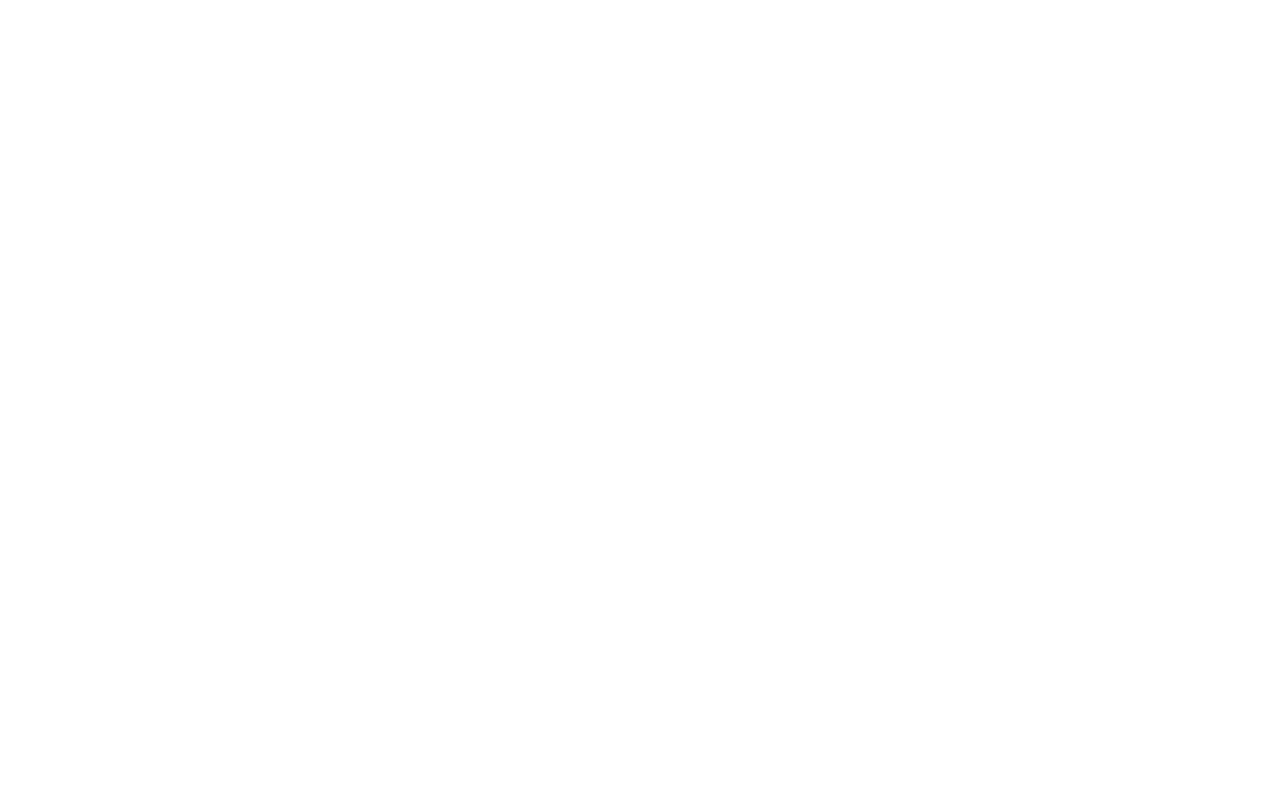
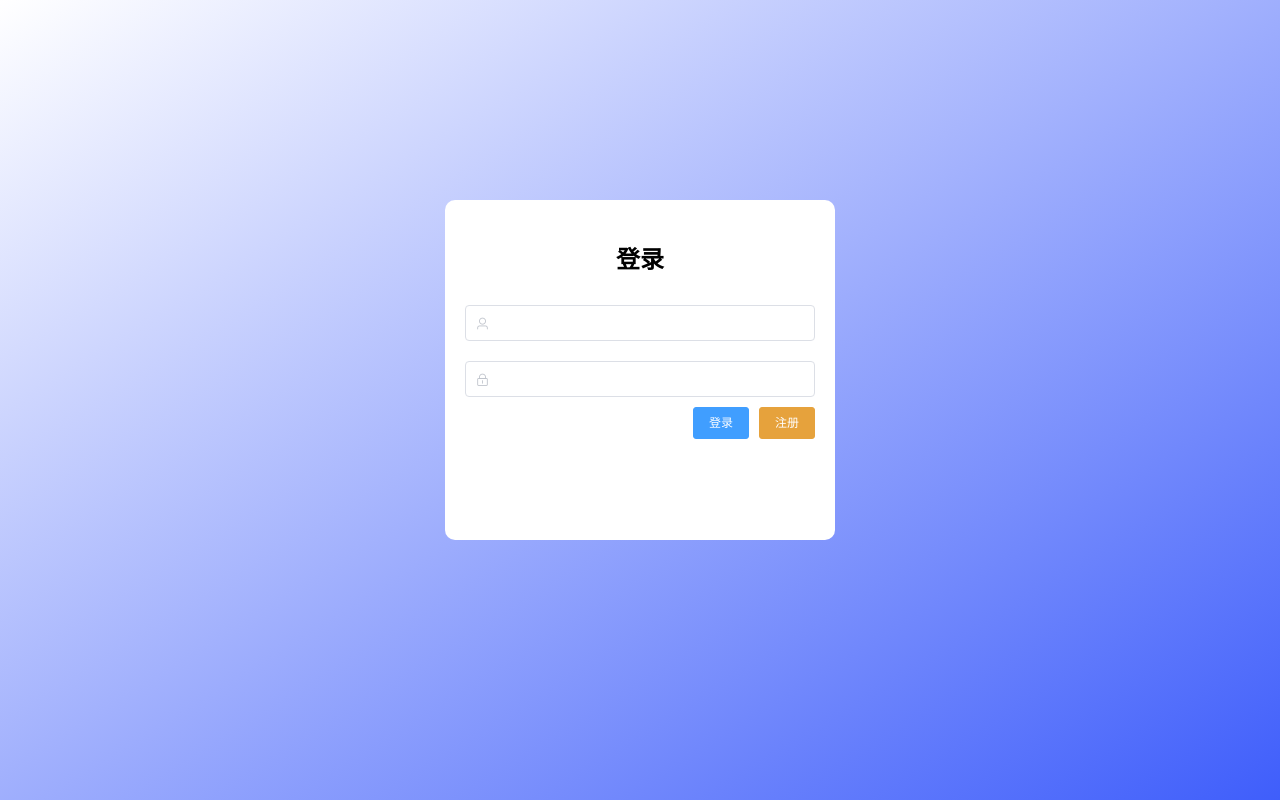
Before and after one commit to Muxindong/Student-management-background, a Vue app in the folder vue/: page /Login in a window 1280 px wide. Built offline with nearby package versions, Linux system fonts and the light colour scheme.

Commit message:
2月5日版本更新（实现前端登陆注册网页，下载redis）

```diff
--- a/vue/src/router/index.js
+++ b/vue/src/router/index.js
@@ -21,6 +21,11 @@
     path: '/about',
     name: 'about',
     component: () => import('../views/AboutView.vue')
+  },
+  {
+    path: '/Login',
+    name: 'Login',
+    component: () => import('../views/Login.vue')
   }
 ]
 
--- /dev/null
+++ b/vue/src/views/Login.vue
@@ -0,0 +1,37 @@
+<template>
+  <div class="wrapper">
+    <div style="margin: 200px auto;background-color: #fff;width: 350px;height: 300px;padding: 20px;border-radius: 10px">
+      <div style="margin: 20px 0;text-align: center;font-size: 24px"><b>登录</b></div>
+      <el-input size="medium" style="margin: 10px 0" prefix-icon="el-icon-user" v-model="user.username"></el-input>
+      <el-input size="medium" style="margin: 10px 0" prefix-icon="el-icon-lock" show-password v-model="user.password"></el-input>
+      <div style="primary:10px 0; text-align:right">
+        <el-button type="primary" size="small" autocomplete="off" @click="login">登录</el-button>
+        <el-button type="warning" size="small" autocomplete="off">注册</el-button>
+      </div>
+    </div>
+  </div>
+</template>
+
+<script>
+export default {
+  name: "Login",
+  data(){
+    return{
+      user:{}
+    }
+  },
+  methods:{
+    login(){
+
+    }
+  }
+}
+</script>
+
+<style>
+  .wrapper{
+    height: 100vh;
+    background-image: linear-gradient(to bottom right, #ffffff , #3F5EFB);
+    overflow: hidden;
+  }
+</style>
```
Also changed, not shown: 1 other file (tests, documents, lock files or other folders).
